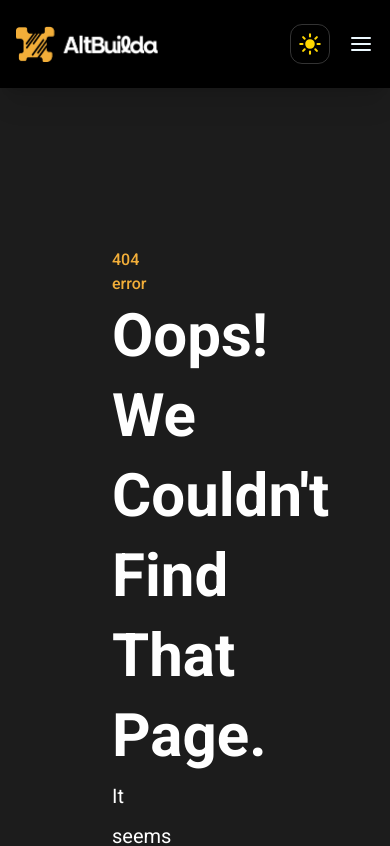
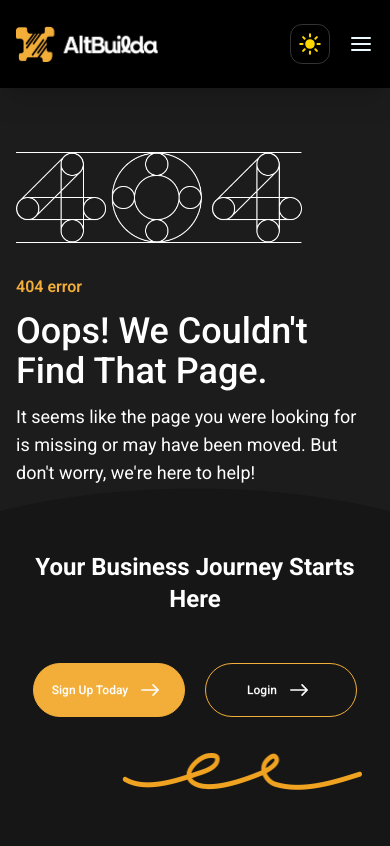
Before and after one commit to liljdot/AltBuilda-Website-React, a React (Vite) app: page /blog in a window 390 px wide. Shown: the top 846 px of the page. Built offline with nearby package versions, Linux system fonts and the light colour scheme.

Commit message:
Refactor NotFound page layout and styles to fit mobile and tablet

```diff
--- a/src/pages/NotFound/index.tsx
+++ b/src/pages/NotFound/index.tsx
@@ -3,26 +3,26 @@ import image404Dark from "../../assets/404-image-dark.png"
 import useThemeContext from "../../hooks/useThemeContext"
 
 const NotFound: React.FC = () => {
-    const {theme} = useThemeContext()
+    const { theme } = useThemeContext()
 
     return (
         <>
             <main className="p-0 bg-neutral w-full">
                 <div className="max-w-450 mx-auto">
-                    <section className="w-full bg-base-100 flex flex-row px-20 py-40">
-                        <div className="flex flex-col w-[50%] justify-center px-8">
-                            <h6 className="text-primary text-left font-medium">404 error</h6>
+                    <section className="w-full bg-base-100 flex flex-col-reverse gap-8 lg:gap-0 lg:flex-row px-4 sm:px-8 lg:px-20 py-16 sm:py-24 lg:py-40">
+                        <div className="flex flex-col gap-3 lg:gap-0 lg:w-[50%] justify-center md:px-8">
+                            <h6 className="text-primary xl:text-xl font-semibold md:font-medium">404 error</h6>
 
-                            <h1 className="text-secondary text-6xl/20 font-bold">Oops! We Couldn't Find That Page.</h1>
+                            <h1 className="text-secondary text-4xl xl:text-6xl/20 font-medium md:font-bold">Oops! We Couldn't Find That Page.</h1>
 
-                            <p className="text-secondary text-xl/10">
+                            <p className="text-secondary text-lg xl:text-xl/10">
                                 It seems like the page you were looking for is missing or may
                                 have been moved. But don't worry, we're here to help!
                             </p>
                         </div>
 
-                        <figure className="flex flex-col w-[50%] justify-center px-8">
-                            <img src={theme == "dark" ? image404Dark : image404} alt="404" />
+                        <figure className="flex flex-col lg:w-[50%] justify-center md:px-8">
+                            <img src={theme == "dark" ? image404Dark : image404} alt="404" className="w-[80%] lg:w-full"/>
                         </figure>
                     </section>
                 </div>
```
